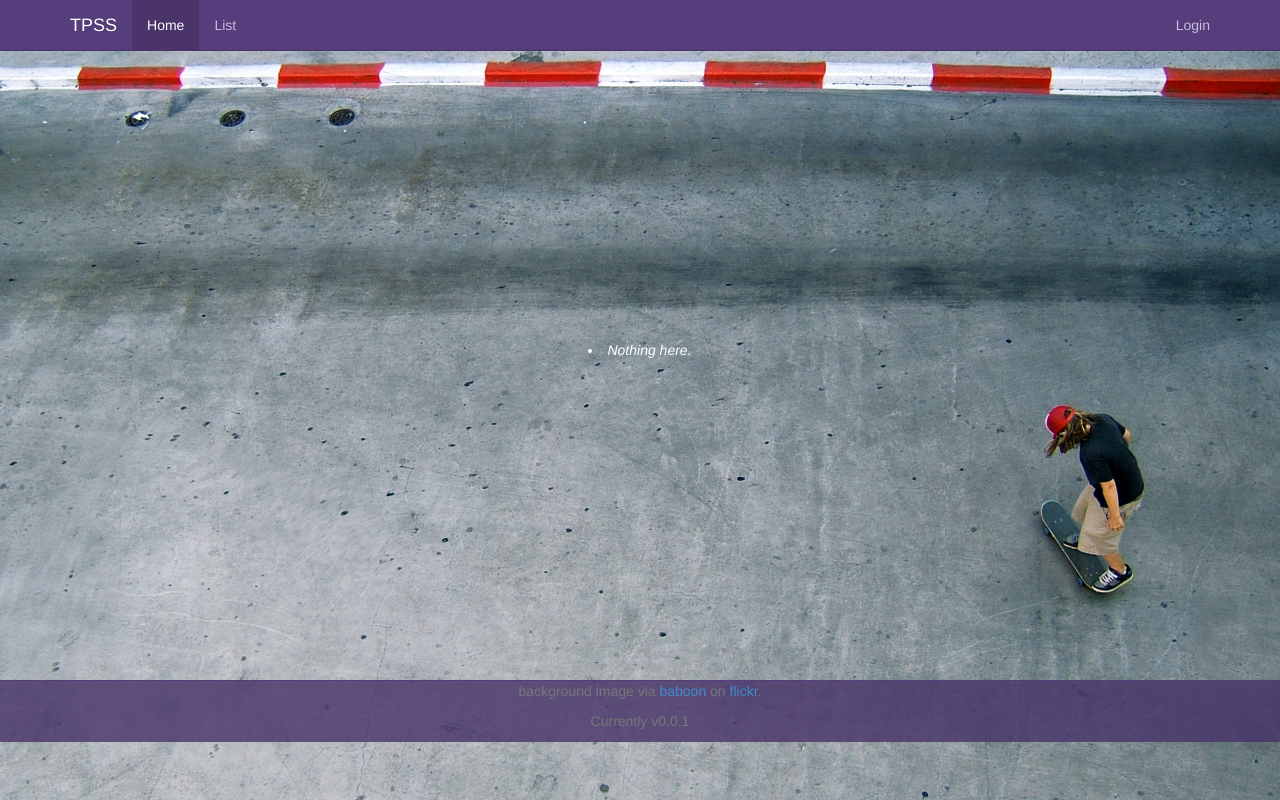
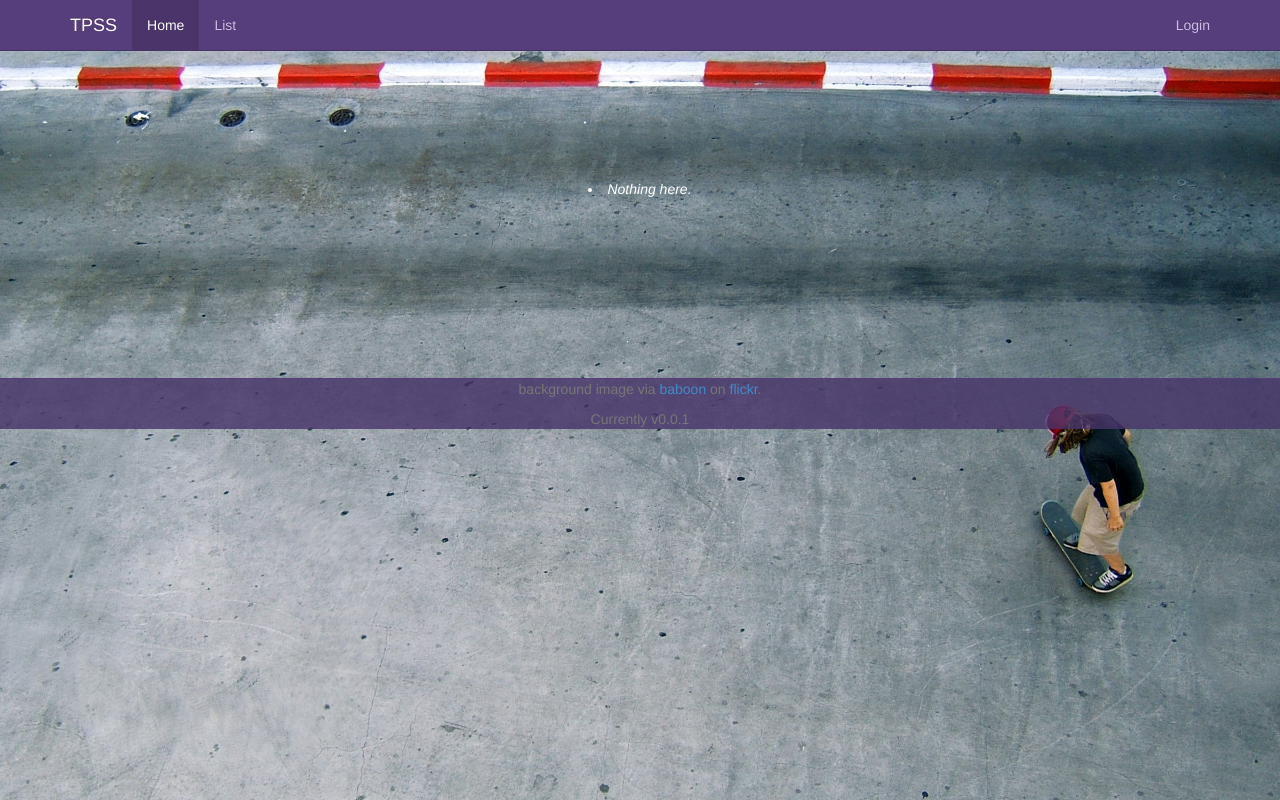
Before and after one commit to killerbat00/tpss, a Flask app: page /list in a window 1280 px wide. Run offline with Flask 2, Linux system fonts and the light colour scheme; data that the repository does not hold is empty; some libraries are stand-ins or nearby versions.

Commit message:
update some styling. tired of fiddling around with css. Ready to go back for some python.

```diff
--- a/skateapp/static/skateapp-style.css
+++ b/skateapp/static/skateapp-style.css
@@ -3,6 +3,7 @@
     background-image: url('img/bg.jpg');
     background-size: 100%;
     background-repeat: no-repeat;
+    overflow-x: hidden;
 }
 
 .btn-outline {
@@ -85,19 +86,8 @@
     height: 100%;
 }
 
-.tpss-spots-container:before {
-    content: '';
-    display: inline-block;
-    height: 100%;
-    vertical-align: middle;
-    margin-right: -0.25em;
-}
-
 .tpss-spots-content {
-    clear: both;
-    margin: 25% 0;
-    display: inline-block;
-    vertical-align: middle;
+    margin: 14% 0;
     width: 100%;
     color: #fff;
 }
@@ -126,9 +116,8 @@
 }
 
 .tpss-footer {
-    padding-bottom: 1px;
+    width: 100%;
     color: #777;
-    /*margin-top: -7%;*/
     text-align: center;
     background: rgba(72,52,106,.8);
     border-top: 1px solid #563d7c;
--- a/skateapp/templates/list.html
+++ b/skateapp/templates/list.html
@@ -3,7 +3,9 @@
 <div class="tpss-spots-container">
     <div class="tpss-spots-content">
         {% for spot in spots %}
-        <li><h3>{{ spot.name }}</h3>{{ spot.latitude }}{{ spot.longitude }}
+        <li>
+        <h3>{{ spot.name }}</h3>
+        <p>{{ spot.latitude }}<br/>{{ spot.longitude }}</p>
         {% else %}
         <li><em>Nothing here.</em>
         {% endfor %}
```
